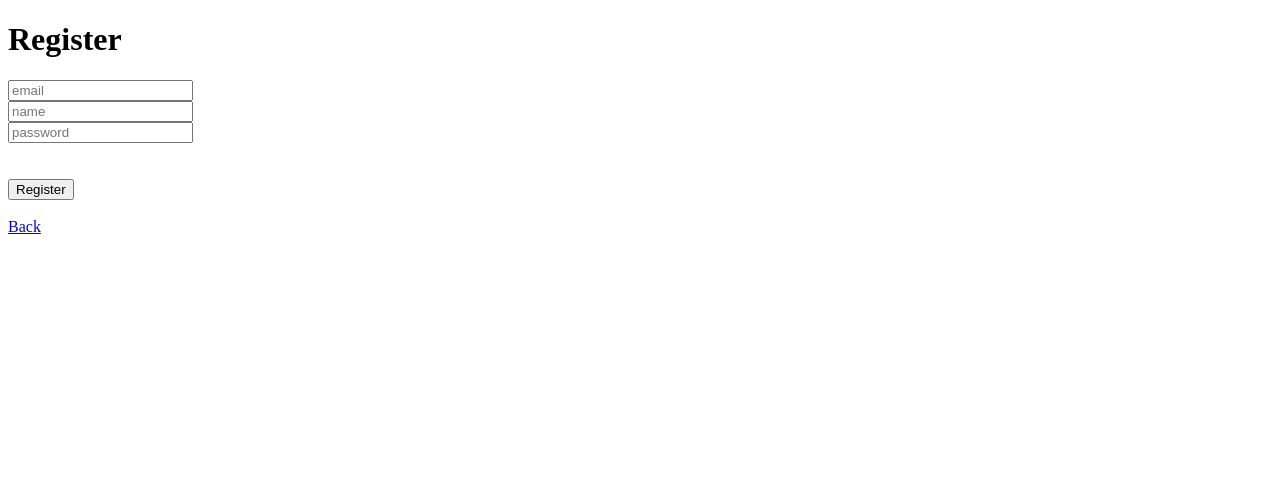
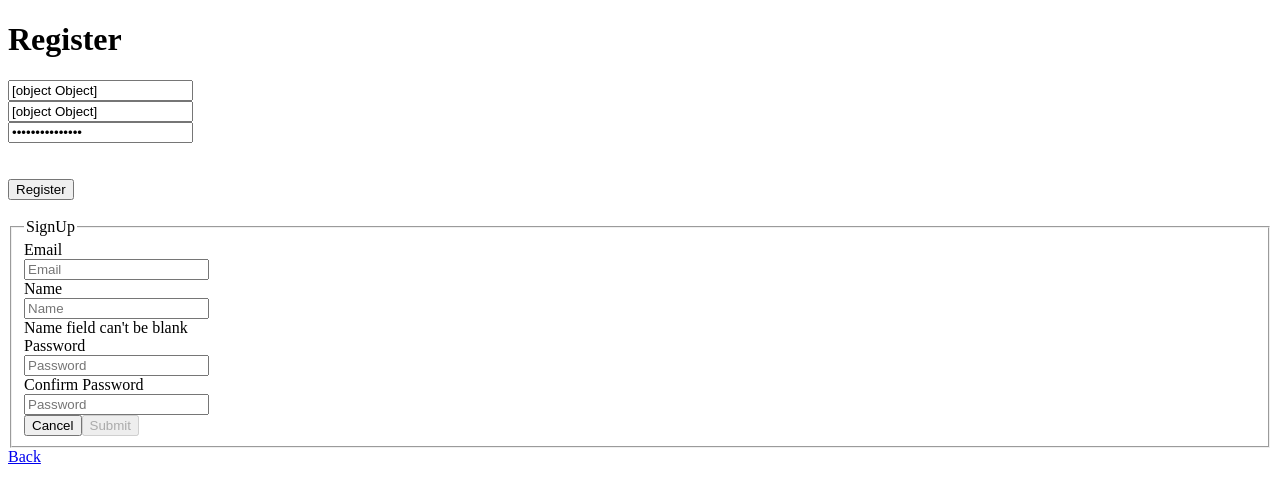
Before and after one commit to YoussufRadi/MyDeben-Admin-Pannel, an Angular app: page /register in a window 1280 px wide. Shown: the top 500 px of the page. Built offline with nearby package versions, Linux system fonts and the light colour scheme.

Commit message:
proxy, forms

```diff
--- a/proxyconfig.json
+++ b/proxyconfig.json
@@ -1,5 +1,5 @@
 {
-    "/" : {
+    "/api/*" : {
         "target" : "http://172.104.209.122:3000",
         "secure" : false
     }
--- /dev/null
+++ b/src/app/User.ts
@@ -0,0 +1,17 @@
+export class User {
+
+    id: number;
+    email: string;
+    password: {
+        pwd: string;
+        confirmPwd: string;
+    };
+
+    gender: string;
+    terms: boolean;
+
+    constructor(values: Object = {}) {
+        Object.assign(this, values);
+    }
+
+}
--- a/src/app/api.service.ts
+++ b/src/app/api.service.ts
@@ -13,7 +13,7 @@ export class ApiService {
   register(data){
     console.log("service called");
     console.log(data);
-    return this.http.post("http://172.104.209.122:3000/api/auth/user/signup", data).toPromise();
+    return this.http.post("/api/auth/user/signup", data).toPromise();
   }
 
   login(data){
--- a/src/app/register/register.component.html
+++ b/src/app/register/register.component.html
@@ -12,4 +12,88 @@
 <br>
 <br>
 
+
+<div class="row">
+  <div class="col-sm-7  custom-row jumbotron">
+
+    <form class="form-horizontal" [formGroup]="signupForm" (ngSubmit)="onFormSubmit()">
+
+      <fieldset>
+        <legend>SignUp</legend>
+
+        <!--- Email Block -->
+        <div class="form-group">
+          <label for="inputEmail" class="col-lg-2
+              control-label">Email</label>
+
+          <div class="col-lg-7">
+            <input type="text" class="form-control" id="inputEmail" formControlName="email" placeholder="Email">
+          </div>
+
+          <!-- Email error block -->
+          <div *ngIf="email.invalid && email.touched" class="col-sm-3 text-danger">
+
+            <div *ngIf="email.errors?.required">
+              Email field can't be blank
+            </div>
+
+            <div *ngIf="email.errors?.pattern">
+              The email id doesn't seem right
+            </div>
+
+          </div>
+        </div>
+
+        <div class="form-group">
+          <label for="inputName">Name</label>
+
+          <div class="col-lg-7">
+            <input type="text" class="form-control" id="inputName" formControlName="name" placeholder="Name">
+          </div>
+
+          <div *ngIf="email.errors?.required">
+            Name field can't be blank
+          </div>
+
+        </div>
+
+        <!--- Password Block -->
+        <div formGroupName="password">
+          <div class="form-group">
+            <label for="inputPassword" class="col-lg-2 control-label">Password</label>
+            <div class="col-lg-7">
+              <input type="password" formControlName="pwd" id="inputPassword" class="form-control" placeholder="Password">
+            </div>
+          </div>
+
+          <div class="form-group">
+            <label for="confirmPassword" class="col-lg-2 control-label">Confirm Password</label>
+            <div class="col-lg-7">
+              <input type="password" formControlName="confirmPwd" id="confirmPassword" class="form-control" placeholder="Password">
+            </div>
+
+            <!-- Password error block -->
+            <div *ngIf="(password.invalid && password.touched)" class="col-sm-3 text-danger">
+
+              Password needs to be more than 8 characters
+            </div>
+          </div>
+
+        </div>
+
+        <!--- Buttons Block -->
+        <div class="form-group">
+          <div class="col-lg-10 col-lg-offset-2">
+            <button type="reset" class="btn btn-default">Cancel</button>
+            <button type="submit" [disabled]="!signupForm.valid" class="btn btn-primary">Submit</button>
+          </div>
+        </div>
+      </fieldset>
+    </form>
+    <!--- Log the FormGroup values to see if the binding is working -->
+
+  </div>
+</div>
+
+
 <a routerLink="/">Back</a>
--- a/src/app/register/register.component.ts
+++ b/src/app/register/register.component.ts
@@ -1,5 +1,9 @@
 import { Component, OnInit } from '@angular/core';
 import { ApiService } from '../api.service';
+
+import { User } from './../User';
+import { AbstractControl, FormBuilder, FormGroup, Validators } from '@angular/forms';
+
 
 @Component({
   selector: 'app-register',
@@ -8,23 +12,66 @@ import { ApiService } from '../api.service';
 })
 export class RegisterComponent implements OnInit {
 
-  email: string = "";
-  name: string = "";
-  password: string = "";
+  email1: string = "";
+  name1: string = "";
+  password1: string = "";
 
-  constructor(private api: ApiService) { }
+  //Property for the user
+  private user: User;
+  signupForm: FormGroup;
+
+  constructor(private fb: FormBuilder, private api: ApiService) { }
 
   ngOnInit() {
+
+    this.signupForm = this.fb.group({
+      email: ['', [Validators.required,
+      Validators.pattern('[a-z0-9._%+-]+@[a-z0-9.-]+\.[a-z]{2,3}$')]],
+      name: ['', [Validators.required]],
+      password: this.fb.group({
+        pwd: ['', [Validators.required,
+        Validators.minLength(8)]],
+        confirmPwd: ['', [Validators.required,
+        Validators.minLength(8)]]
+      })
+    })
+
+  }
+
+  get email() {
+    return this.signupForm.get('email');
+  }
+
+  get password() {
+    return this.signupForm.get('password');
+  }
+
+  get name() {
+    return this.signupForm.get('name');
+  }
+
+  passwordConfirming(c: AbstractControl): { invalid: boolean } {
+    if (c.get('password').value !== c.get('confirm_password').value) {
+      return { invalid: true };
+    }
+  }
+
+
+  public onFormSubmit() {
+    if (this.signupForm.valid) {
+      this.user = this.signupForm.value;
+      console.log(this.user);
+    }
   }
 
   register(){
-    console.log(this.email);
-    console.log(this.name);
-    console.log(this.password);
+    console.log(this.email1);
+    console.log(this.name1);
+    console.log(this.password1);
     this.api.register({
-      "email" : this.email,
-      "name" : this.name,
-      "password" : this.password
+      "email" : this.email1,
+      "name" : this.name1,
+      "password" : this.password1
     }).then(data => {
       console.log(data);
     }).catch(err =>{
```
